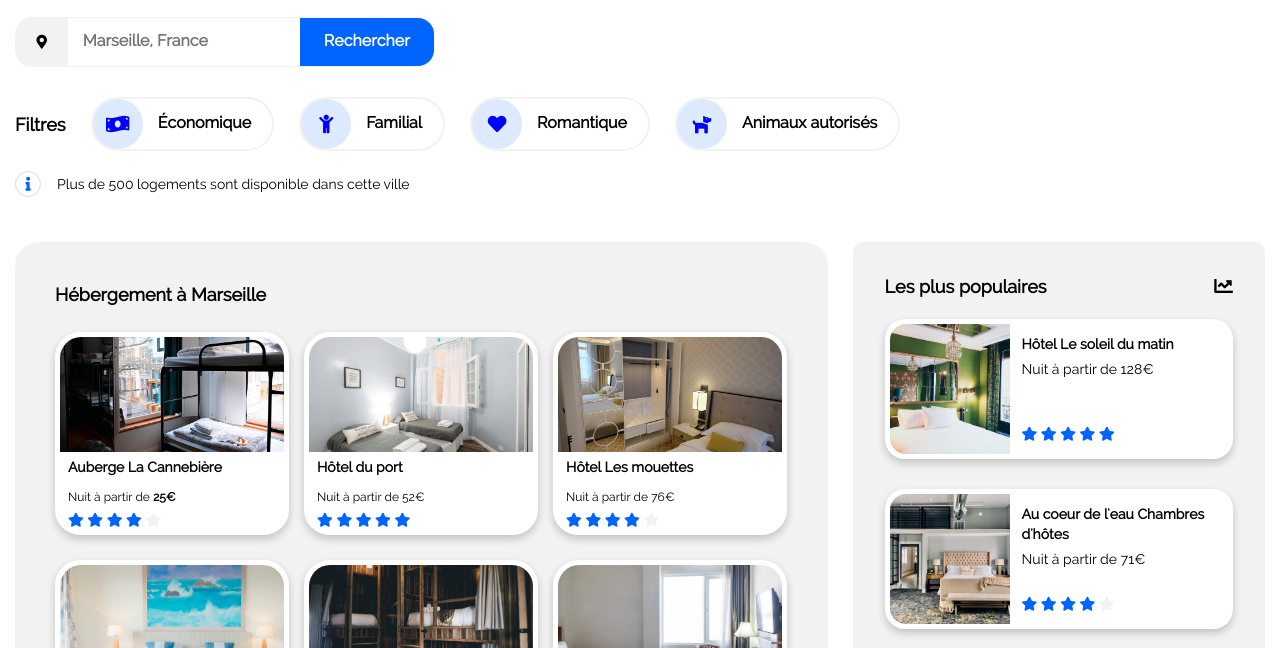
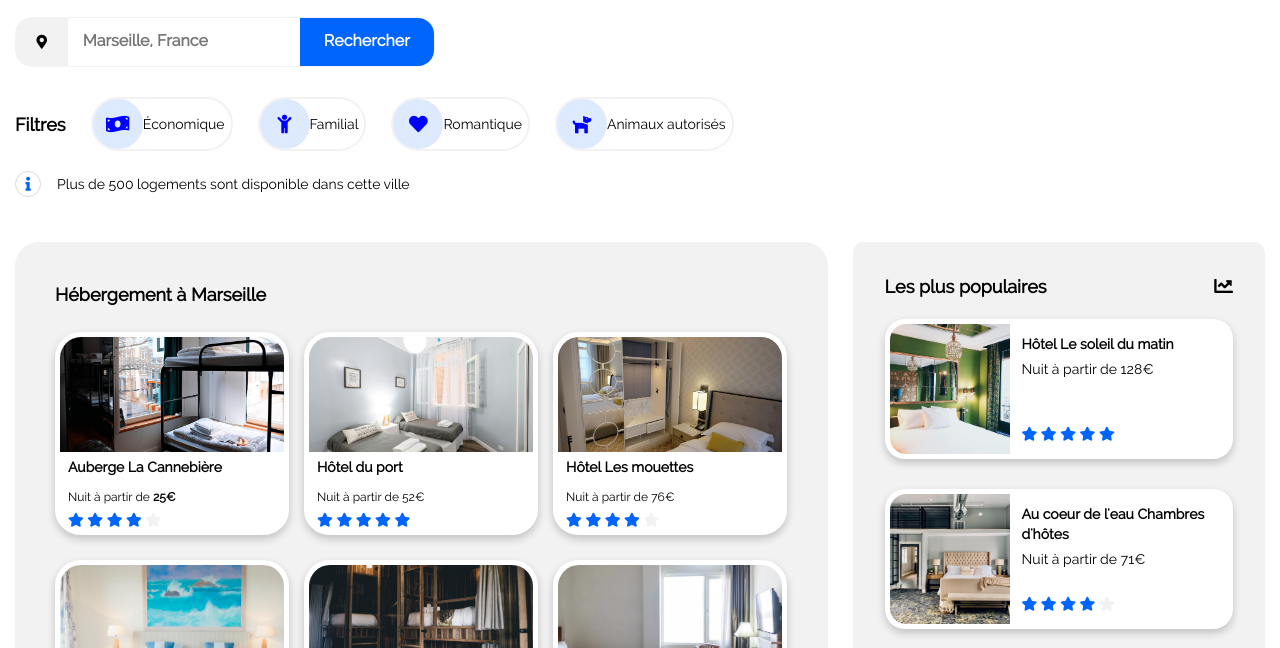
Before and after one commit to lordcastor/DanielSorres_2_14102021, a plain HTML site: page index.html in a window 1280 px wide. Shown: the part 152-800 px from the top of the page. Drawn offline with Linux system fonts and the light colour scheme.

Commit message:
Version avant final 2

```diff
--- a/index.html
+++ b/index.html
@@ -56,16 +56,16 @@
 							<h2>Filtres</h2>
 							<div class="contenerFiltres">
 								<button class="btn btn-filter btn-middle">
-									<i class="fas fa-money-bill-wave blue fa-lg"></i><h3>Économique</h3>
+									<i class="fas fa-money-bill-wave blue fa-lg"></i><p>Économique</p>
 								</button>
 								<button class="btn btn-filter btn-little">
-									<i class="fas fa-child blue fa-lg" ></i><h3>Familial</h3>
+									<i class="fas fa-child blue fa-lg" ></i><p>Familial</p>
 								</button>
 								<button class="btn btn-filter btn-middle">
-									<i class="fas fa-heart blue fa-lg" ></i><h3>Romantique</h3>
+									<i class="fas fa-heart blue fa-lg" ></i><p>Romantique</p>
 								</button>
 								<button class="btn btn-filter btn-bigger">
-									<i class="fas fa-dog blue fa-lg" ></i><h3>Animaux autorisés</h3>
+									<i class="fas fa-dog blue fa-lg" ></i><p>Animaux autorisés</p>
 								</button>
 							</div>
 						</div>
@@ -138,7 +138,7 @@
 
 								<!-- Hôtel de la mer -->
 								<a href="#" class="card">
-									<farticle>
+									<article>
 										<img src="images/hebergements/2_large/annie-spratt-Eg1qcIitAuA-unsplash.jpg" alt="Photo Hôtel de la mer">
 											<div class="host_card"><h3>Hôtel de la mer</h3>
 												<p>Nuit à partir de 46€</p>
```
